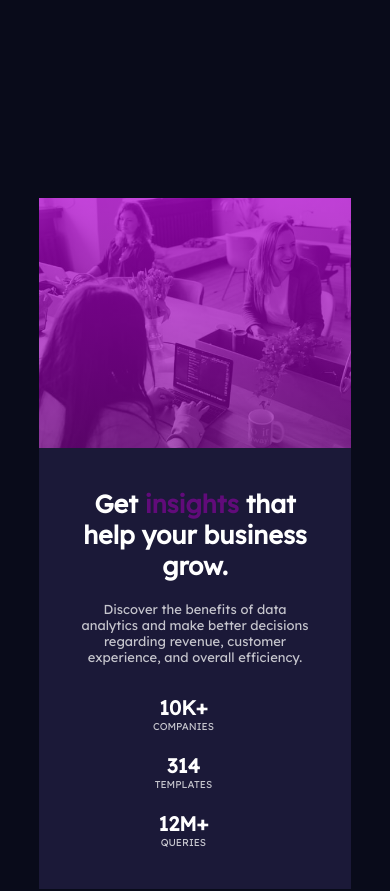
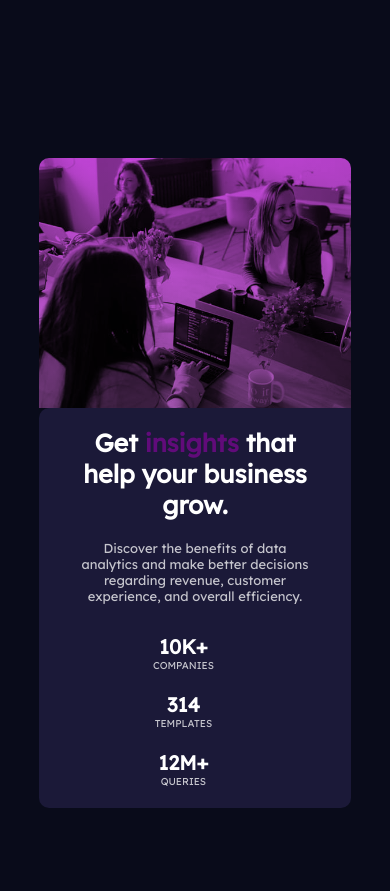
Before and after one commit to iddimsangi/statspreviewcard, a React (Create React App) app: page / in a window 390 px wide. Shown: the top 891 px of the page. Built offline with nearby package versions, Linux system fonts and the light colour scheme.

Commit message:
fix some responsive mobile view issues

```diff
--- a/src/App.scss
+++ b/src/App.scss
@@ -1,5 +1,5 @@
 .App {
-  height: 120vh;
+  min-height: 140vh;
   background-color: hsl(233, 47%, 7%);
   position: relative;
   &-header {
@@ -7,14 +7,16 @@
     max-height: 30rem;
     position: absolute;
     // border: 1px solid green;
-    top: 50%;
+    top: 40%;
     left: 50%;
     transform: translate(-50%, -50%);
     width: 80%;
     display: flex;
+    justify-content: center;
+    align-items: center;
     // flex-wrap: wrap-reverse;
     &--box {
-      width:40rem;
+      width: 40rem;
       padding: 4rem;
       // height: 32rem;
       display: flex;
@@ -39,9 +41,15 @@
       }
       &:first-child {
         background-color: hsl(244, 38%, 16%);
+        // width: 50%;
+        // min-height: 30rem;
+        // height: 30rem;
+        height: 30rem;
         display: flex;
         flex-direction: column;
         justify-content: center;
+        border-top-left-radius: 1rem;
+        border-bottom-left-radius: 1rem;
         // min-width: 35rem;
         .wrapper {
           // border: 1px solid red;
@@ -63,25 +71,27 @@
         }
       }
       &:last-child {
-        width:35rem;
-        height:30rem;
+        width: 35rem;
+        height: 30rem;
         // border: 1px solid red;
-        background-image:
-        linear-gradient(#b000cfb9, #87049ea6),  url(./images/image-header-desktop.jpg);
+        border-top-right-radius: 1rem;
+        border-bottom-right-radius: 1rem;
+        background-image: linear-gradient(#b000cfb9, #87049ea6),
+          url(./images/image-header-desktop.jpg);
         background-position: top;
+        background-blend-mode: multiply;
         background-size: cover;
         background-repeat: no-repeat;
         color: #b000d3;
       }
     }
   }
-  @media only screen and (max-width:768px){
+  @media only screen and (max-width: 768px) {
     &-header {
       width: 90%;
-   top: 65%;
+      // top: 70%;
       min-height: 50vh;
       &--box {
-
         //  width: 70rem;
         &:first-child {
           width: 60%;
@@ -102,41 +112,43 @@
               margin-bottom: 3rem;
             }
           }
-
-       }
-
         }
       }
     }
-  @media only screen and (max-width:480px){
+  }
+  @media only screen and (max-width: 480px) {
     &-header {
       width: 80%;
       align-items: center;
       flex-direction: column-reverse;
-      margin-top: 2rem;
+      // margin-top: 10rem;
+      margin-top: 1rem;
       // top: 10%;
       height: 100vh;
       &--box {
         //  width: 37rem;
         &:first-child {
+        height: 40rem;
           width: 100%;
-         .wrapper{
+          .wrapper {
             text-align: center;
-           h1{
+            h1 {
               font-size: 2.5rem;
+
             }
-           p{
+            p {
               font-size: 1.3rem;
             }
           }
+          border-bottom-left-radius: 1rem;
+          border-bottom-right-radius: 1rem;
         }
-       &:last-child{
+        &:last-child {
           width: 100%;
           min-height: 25rem;
-
-
+          border-top-left-radius: 1rem;
+          border-bottom-right-radius: 0;
         }
-
 
         .footer {
           //  border: 1px solid red;
@@ -144,11 +156,11 @@
           //  justify-content: space-between;
 
           align-items: center;
-      &--content{
+          &--content {
             // border: 1px solid orange;
             font-size: 2rem;
             text-align: center;
-        &:not(:last-of-type){
+            &:not(:last-of-type) {
               margin-bottom: 2rem;
             }
           }
```
Lines whose indentation alone changed are shown as unchanged.
